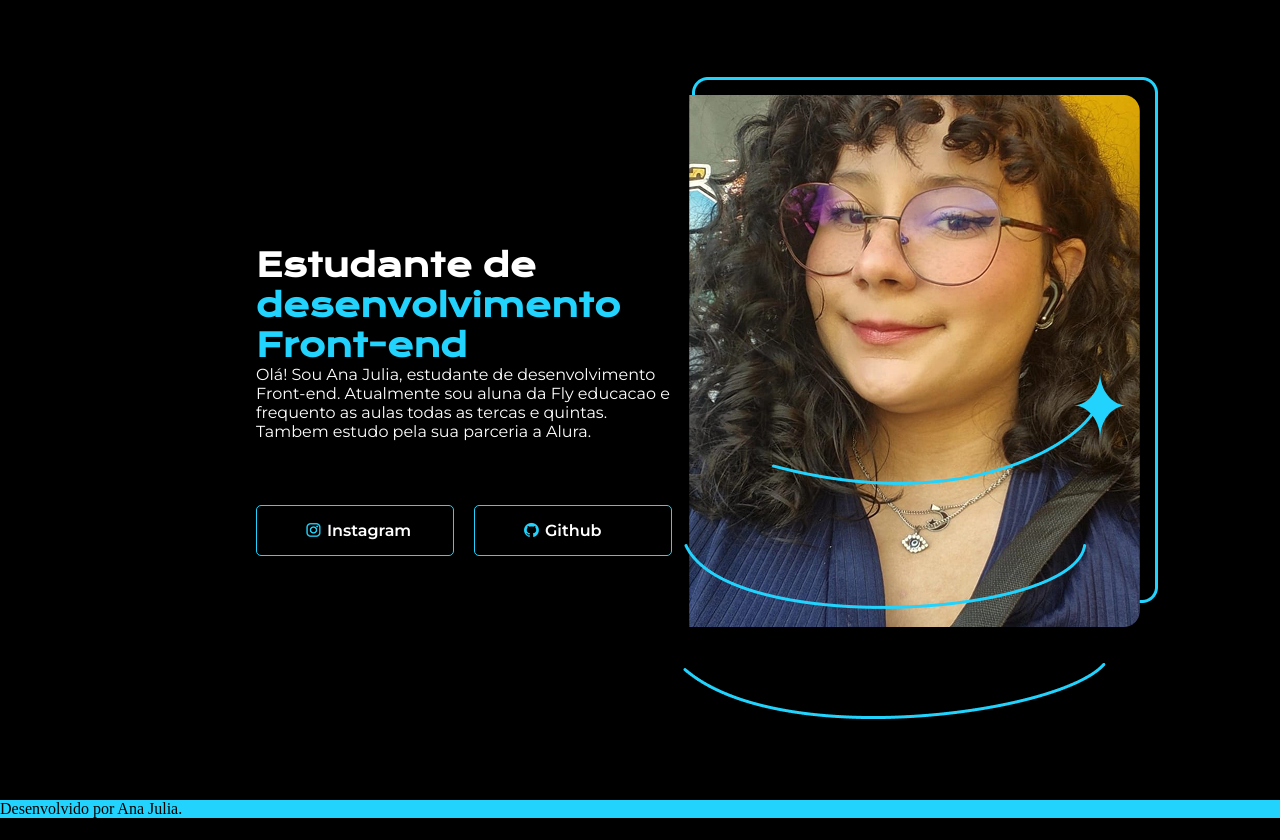
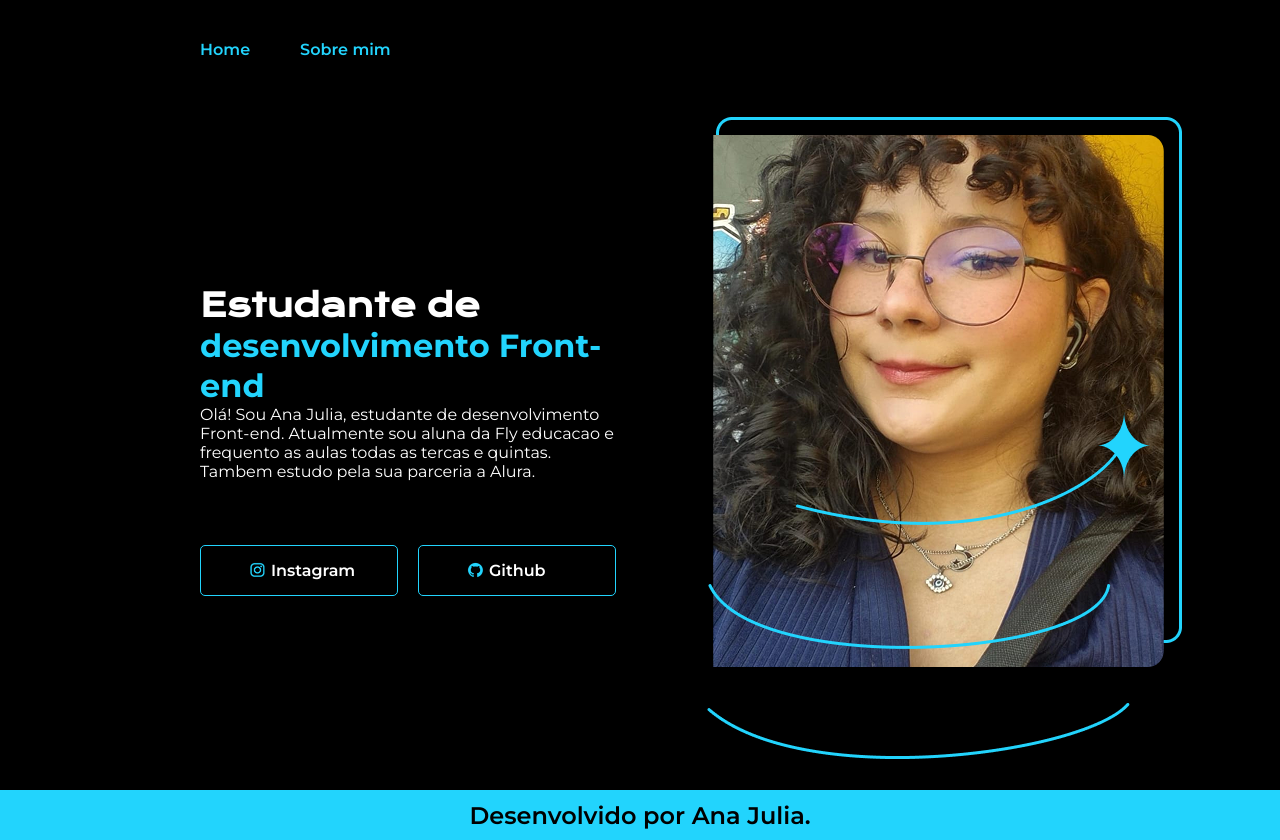
Before and after one commit to anajuliadev/Estudos_FLy, a plain HTML site: page Alura-fly/html-logo-main/index.html in a window 1280 px wide. Before the commit the page ends 818 px from the top, so only its background shows below. Drawn offline with nearby package versions, Linux system fonts and the light colour scheme.

Commit message:
add menu + sobre mim

```diff
--- a/Alura-fly/html-logo-main/index.html
+++ b/Alura-fly/html-logo-main/index.html
@@ -3,11 +3,17 @@
 <head>
     <meta charset="UTF-8">
     <meta name="viewport" content="width=device-width, initial-scale=1.0">
-    <link rel="stylesheet" type="text/css" href="./style.css" media="screen"/>
+    <link rel="stylesheet" type="text/css" href="./styles/style.css" media="screen"/>
 
     <title>Portifolio</title>
 </head>
 <body>
+    <header class="cabecalho">
+        <nav>
+            <a class="cabecalho_menu" href="index.html">Home</a>
+            <a class="cabecalho_menu" href="./about.html">Sobre mim</a>
+        </nav>
+    </header>
     <main>
         <div class="box_info">
             <h1>Estudante de <strong class="titulo_destaque">desenvolvimento Front-end</strong></h1>
@@ -31,7 +37,7 @@
         </div>
 
         <div class="box_img">
-            <img src="./assets/myself.png" alt="eu mesma">
+            <img class="apresentacao_img" src="./assets/myself.png" alt="eu mesma">
         </div>
     </main>
     <footer>
--- a/Alura-fly/html-logo-main/style.css
+++ b/Alura-fly/html-logo-main/styles/style.css
@@ -1,38 +1,64 @@
 @import url('https://fonts.googleapis.com/css2?family=Krona+One&display=swap');
 @import url('https://fonts.googleapis.com/css2?family=Montserrat:ital,wght@0,100..900;1,100..900&display=swap');
+
+
+:root {
+    --cor-primaria: #000000;
+    --cor-secundaria: #ffffff;
+    --cor-tercearia: #22D4FD;
+}
 
 *{
     margin: 0;
     padding: 0;
+    font-family: "Montserrat", serif;
 }
+.cabecalho{
+    margin:40px 0 0 200px;
+}
+nav{
+    height: 50px;
+    display: flex;
+    justify-content: left;
+    gap: 50px;
 
+}
+.cabecalho_menu{
+    font-weight: 600;
+    color: var(--cor-tercearia);
+    text-decoration: none;
+
+
+}
 body {
     height: 100vh;
     box-sizing: border-box; /* nada sai do body */
-    background-color: #000000;
+    background-color: var(--cor-primaria);
 }
 
 main{
-    height: 100%;
+    height: calc(100% - 100px);
     display: flex;
     justify-content: space-between;
     align-items: center;
+    padding: 0 200px;
+    gap: 80px;
 
-    margin: 0 20%;
 }
 .box_info{
     font-family: "Montserrat", serif;
+    width: 50%;
 }
 h1{
     font-family: "Krona One", serif;
-    color: #ffffff;
+    color: var(--cor-secundaria);
 }
 .titulo_destaque{
-    color: #22D4FD;
+    color: var(--cor-tercearia);
 }
 
 p{
-    color: #ffffff;
+    color: var(--cor-secundaria);
 }
 
 .box_botoes{
@@ -57,11 +83,11 @@ p{
     gap: 5px;
     align-items: center;
     background-color: transparent;
-    border: 1px solid #22D4FD;
+    border: 1px solid var(--cor-tercearia);
     width: 100px;
     padding: 15px 48px;
     border-radius: 5px;
-    color: #ffffff;
+    color: var(--cor-secundaria);
     font-weight: 600;
     text-decoration: none;
     text-align: center;
@@ -70,8 +96,26 @@ p{
 .botoes a:hover{
     background-color: #272727;
 }
+.box_img{
+    width: 50%;
+}
 
+footer{
+    height: 50px;
+    display: flex;
+    align-items: center;
+    justify-content: center;
+    background-color: var(--cor-tercearia);
+    font-size: 1.5rem;
+}
 footer p{
-    background-color: #22D4FD;
-    color: #000000;
+    color: var(--cor-primaria);
+    font-family: "Montserrat", serif;
+    font-weight: 600;
 }
+
+@media (max-width: 1200px) {
+   .main{
+    flex-direction: column;
+   }
+}
```
Also changed, not shown: Alura-fly/html-logo-main/about.html (added, +32 -0 lines).
